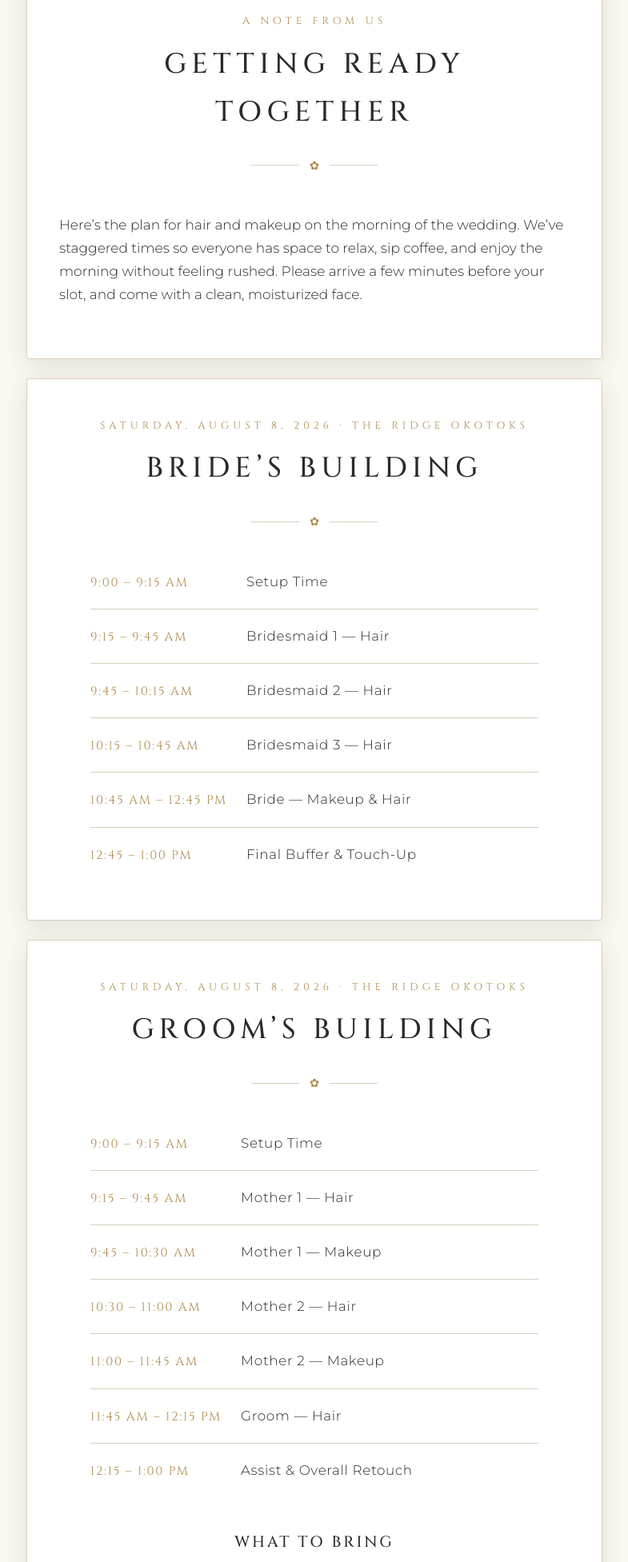
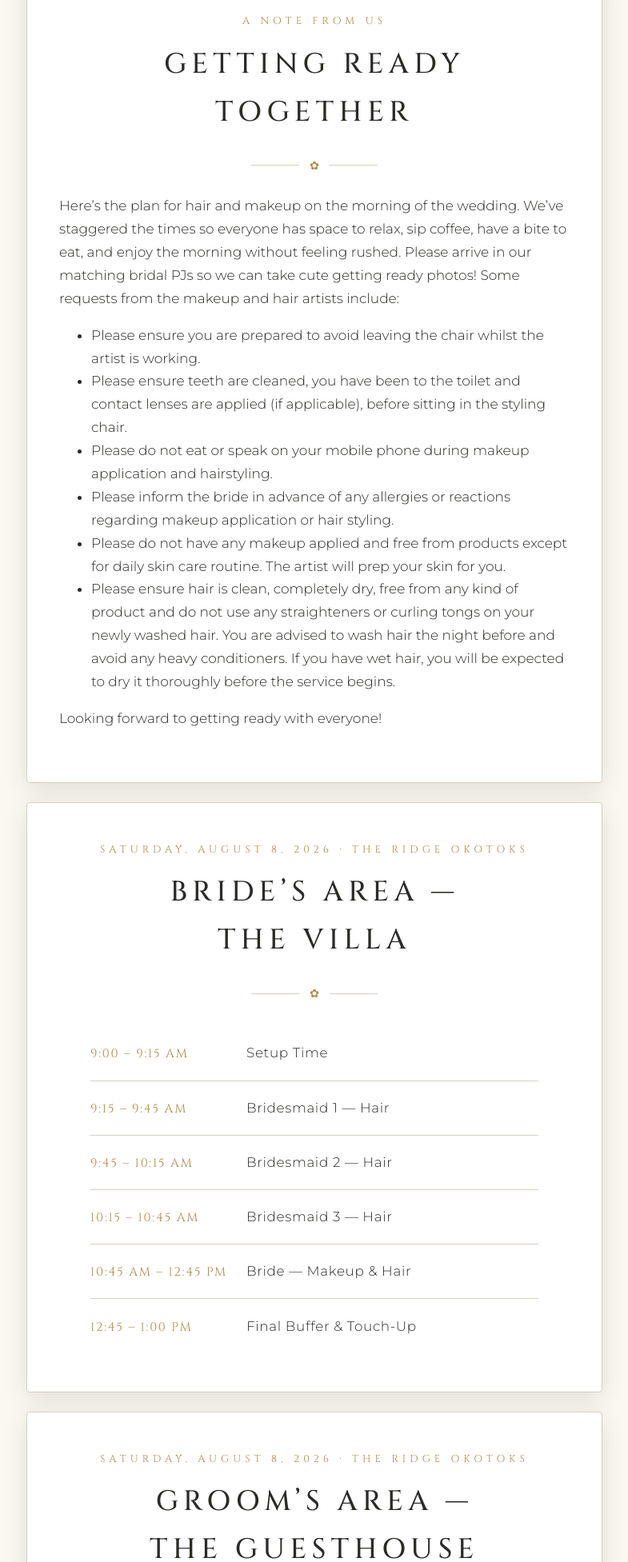
Before and after one commit to stevenliuxd/wedding-site, a Flask app: page /makeup in a window 1280 px wide. Shown: the part 351-2304 px from the top of the page at 80% size, without its empty margins (247-1032 px from the left). Run offline with Flask 3, Linux system fonts and the light colour scheme.

Commit message:
Expand makeup page note, rename sections, drop What to Bring
Replaces the brief intro with detailed artist requests, renames the
schedule sections to "Bride's Area — The Villa" and "Groom's Area —
The Guesthouse" (with a line break before the location), and removes
the What to Bring card.

Co-Authored-By: Claude Opus 4.7 <noreply@anthropic.com>

```diff
--- a/templates/makeup.html
+++ b/templates/makeup.html
@@ -19,18 +19,27 @@
 </div>
 
 <div class="form-card">
-  <div class="section-head">
+  <div class="section-head" style="margin-bottom: 1.5rem;">
     <div class="eyebrow">A Note From Us</div>
     <h2>Getting Ready Together</h2>
     <div class="divider">&#10047;</div>
   </div>
-  <p>Here&rsquo;s the plan for hair and makeup on the morning of the wedding. We&rsquo;ve staggered times so everyone has space to relax, sip coffee, and enjoy the morning without feeling rushed. Please arrive a few minutes before your slot, and come with a clean, moisturized face.</p>
+  <p>Here&rsquo;s the plan for hair and makeup on the morning of the wedding. We&rsquo;ve staggered the times so everyone has space to relax, sip coffee, have a bite to eat, and enjoy the morning without feeling rushed. Please arrive in our matching bridal PJs so we can take cute getting ready photos! Some requests from the makeup and hair artists include:</p>
+  <ul>
+    <li>Please ensure you are prepared to avoid leaving the chair whilst the artist is working.</li>
+    <li>Please ensure teeth are cleaned, you have been to the toilet and contact lenses are applied (if applicable), before sitting in the styling chair.</li>
+    <li>Please do not eat or speak on your mobile phone during makeup application and hairstyling.</li>
+    <li>Please inform the bride in advance of any allergies or reactions regarding makeup application or hair styling.</li>
+    <li>Please do not have any makeup applied and free from products except for daily skin care routine. The artist will prep your skin for you.</li>
+    <li>Please ensure hair is clean, completely dry, free from any kind of product and do not use any straighteners or curling tongs on your newly washed hair. You are advised to wash hair the night before and avoid any heavy conditioners. If you have wet hair, you will be expected to dry it thoroughly before the service begins.</li>
+  </ul>
+  <p>Looking forward to getting ready with everyone!</p>
 </div>
 
 <div class="form-card">
   <div class="section-head">
     <div class="eyebrow">Saturday, August 8, 2026 &middot; The Ridge Okotoks</div>
-    <h2>Bride&rsquo;s Building</h2>
+    <h2>Bride&rsquo;s Area&nbsp;&mdash;<br>The Villa</h2>
     <div class="divider">&#10047;</div>
   </div>
   <div class="program program-wide">
@@ -64,7 +73,7 @@
 <div class="form-card">
   <div class="section-head">
     <div class="eyebrow">Saturday, August 8, 2026 &middot; The Ridge Okotoks</div>
-    <h2>Groom&rsquo;s Building</h2>
+    <h2>Groom&rsquo;s Area&nbsp;&mdash;<br>The Guesthouse</h2>
     <div class="divider">&#10047;</div>
   </div>
   <div class="program program-wide">
@@ -97,10 +106,6 @@
       <div class="program-event">Assist &amp; Overall Retouch</div>
     </div>
   </div>
-  <div class="event-card" style="text-align: center; margin-top: 2.5rem;">
-    <h3>What to Bring</h3>
-    <p style="text-align: left;">A robe or button-down so nothing has to come off over your head once you&rsquo;re done. Any lip color you&rsquo;d like to wear throughout the day for touch-ups. And, of course, an empty stomach for breakfast and bottomless mimosas while we get ready together.</p>
-  </div>
 </div>
 
 <p style="text-align: center; margin-top: 2rem; font-size: .85rem;">
```
